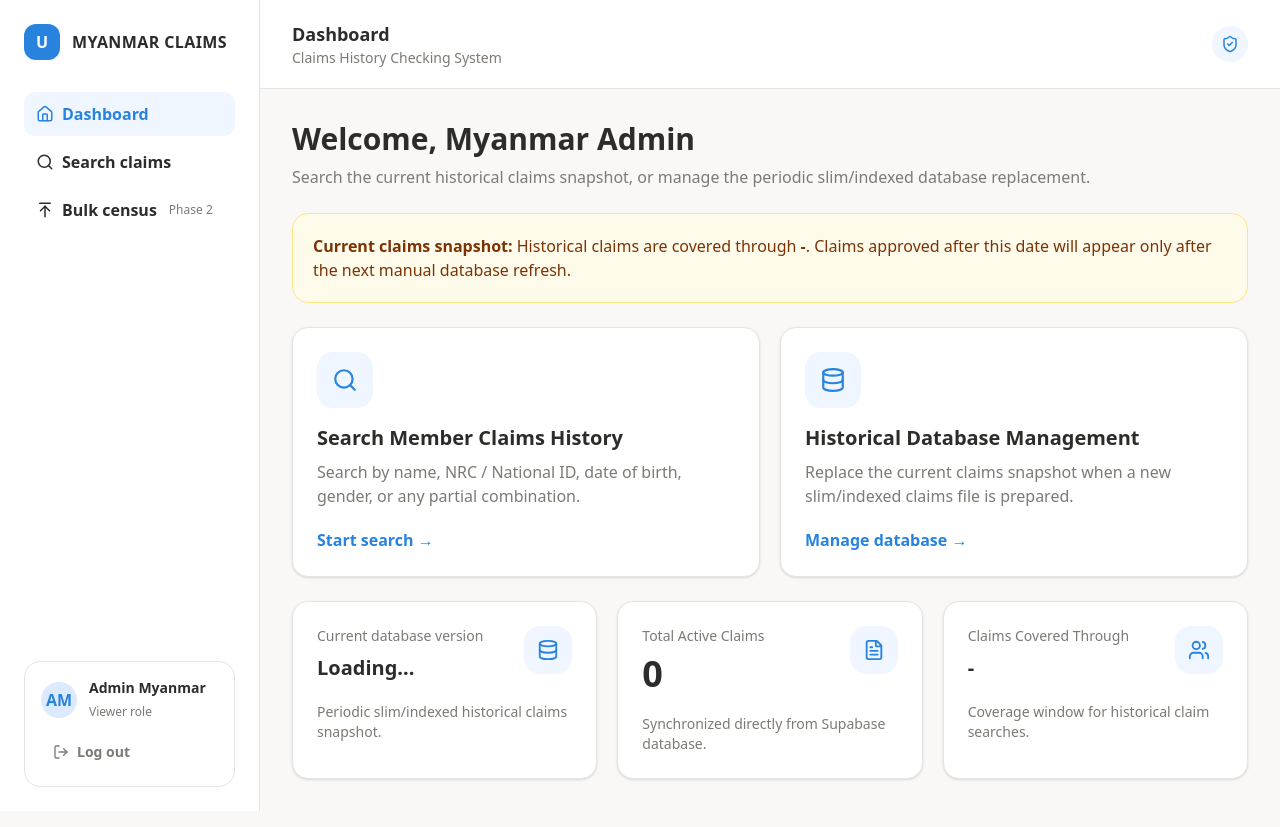
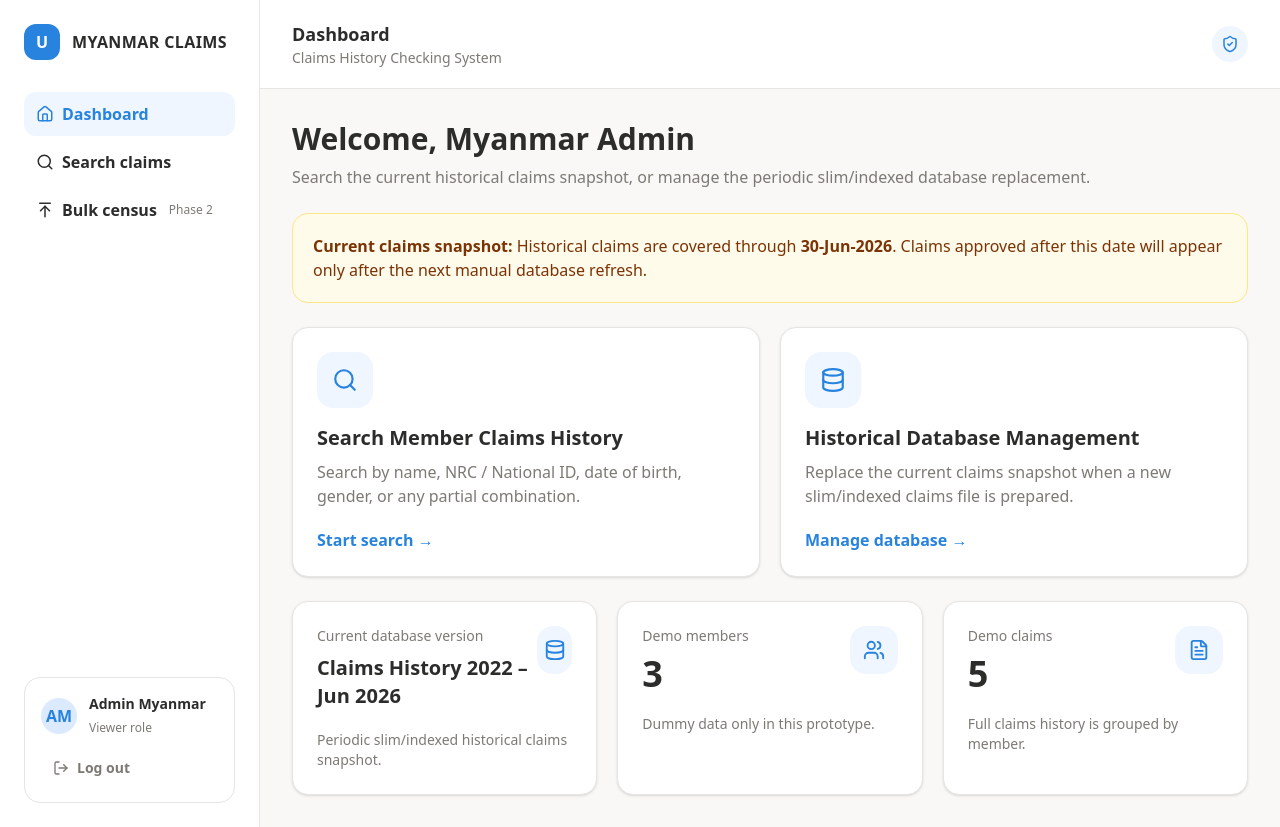
Before and after one commit to ulinkmyanmar/myanmar-claims-nextjs, a Next.js app: page /dashboard in a window 1280 px wide. Built offline with nearby package versions, Linux system fonts and the light colour scheme; no server answers.

Commit message:
Update page.tsx

```diff
--- a/app/dashboard/page.tsx
+++ b/app/dashboard/page.tsx
@@ -1,87 +1,77 @@
-'use client'
-
-import { useEffect, useState } from 'react'
 import Link from 'next/link'
 import { Search, Database, Users, FileText } from 'lucide-react'
 
 import AppShell from '@/components/AppShell'
+import { COVERAGE_DATE, CURRENT_VERSION } from '@/lib/constants'
+
 
 export default function Dashboard() {
-  const [stats, setStats] = useState({
-    totalClaims: 0,
-    latestVersion: 'Loading...',
-    coverageDate: '-',
-  })
-
-  // 组件挂载时拉取 Supabase 后台的真实统计数据
-  useEffect(() => {
-    async function fetchStats() {
-      try {
-        const res = await fetch('/api/dashboard/stats')
-        const data = await res.json()
-        if (data && !data.error) {
-          setStats({
-            totalClaims: data.totalClaims || 0,
-            latestVersion: data.latestVersion || 'Initial snapshot',
-            coverageDate: data.coverageDate || '-',
-          })
-        }
-      } catch (err) {
-        console.error('Failed to load dashboard stats', err)
-      }
-    }
-    fetchStats()
-  }, [])
-
   return (
     <AppShell>
+
       <section className="grid gap-6">
+
         {/* Page heading */}
         <div>
-          <h1 className="text-3xl font-bold">Welcome, Myanmar Admin</h1>
+          <h1 className="text-3xl font-bold">
+            Welcome, Myanmar Admin
+          </h1>
 
           <p className="mt-2 text-muted">
-            Search the current historical claims snapshot, or manage the periodic
-            slim/indexed database replacement.
+            Search the current historical claims snapshot, or manage the periodic slim/indexed database replacement.
           </p>
         </div>
 
+
         {/* Current claims snapshot */}
         <div className="rounded-2xl border border-amber-200 bg-amber-50 p-5">
+
           <p className="text-amber-900">
-            <strong>Current claims snapshot:</strong> Historical claims are
-            covered through <strong>{stats.coverageDate}</strong>. Claims
-            approved after this date will appear only after the next manual
-            database refresh.
+            <strong>Current claims snapshot:</strong>{' '}
+            Historical claims are covered through{' '}
+            <strong>{COVERAGE_DATE}</strong>.
+            Claims approved after this date will appear only after
+            the next manual database refresh.
           </p>
+
         </div>
+
 
         {/* Main actions */}
         <div className="grid gap-5 md:grid-cols-2">
+
           {/* Search Member */}
           <Link
             href="/search"
             className="card block transition hover:-translate-y-0.5 hover:shadow-md"
           >
+
             <div className="mb-4 flex h-14 w-14 items-center justify-center rounded-2xl bg-blue-50 text-brand">
               <Search size={26} />
             </div>
 
-            <h2 className="text-xl font-bold">Search Member Claims History</h2>
+            <h2 className="text-xl font-bold">
+              Search Member Claims History
+            </h2>
 
             <p className="mt-2 text-muted">
-              Search by name, NRC / National ID, date of birth, gender, or any
-              partial combination.
+              Search by name, NRC / National ID, date of birth,
+              gender, or any partial combination.
             </p>
 
-            <div className="mt-5 font-bold text-brand">Start search →</div>
+            <div className="mt-5 font-bold text-brand">
+              Start search →
+            </div>
+
           </Link>
+
 
           {/* Database Management */}
           <Link
             href="/database-management"
             className="card block transition hover:-translate-y-0.5 hover:shadow-md"
           >
+
             <div className="mb-4 flex h-14 w-14 items-center justify-center rounded-2xl bg-blue-50 text-brand">
               <Database size={26} />
             </div>
@@ -91,80 +81,115 @@ export default function Dashboard() {
             </h2>
 
             <p className="mt-2 text-muted">
-              Replace the current claims snapshot when a new slim/indexed claims
-              file is prepared.
+              Replace the current claims snapshot when a new
+              slim/indexed claims file is prepared.
             </p>
 
-            <div className="mt-5 font-bold text-brand">Manage database →</div>
+            <div className="mt-5 font-bold text-brand">
+              Manage database →
+            </div>
+
           </Link>
+
         </div>
+
 
         {/* Dashboard statistics */}
         <div className="grid gap-5 md:grid-cols-3">
+
           {/* Database version */}
           <div className="card">
+
             <div className="flex items-start justify-between">
+
               <div>
-                <p className="text-sm text-muted">Current database version</p>
+
+                <p className="text-sm text-muted">
+                  Current database version
+                </p>
 
                 <p className="mt-2 text-xl font-bold">
-                  {stats.latestVersion}
+                  {CURRENT_VERSION}
                 </p>
+
               </div>
 
               <div className="flex h-12 w-12 items-center justify-center rounded-2xl bg-blue-50 text-brand">
                 <Database size={22} />
               </div>
+
             </div>
 
             <p className="mt-5 text-sm text-muted">
               Periodic slim/indexed historical claims snapshot.
             </p>
+
           </div>
 
-          {/* Total Claims in Database */}
+
+          {/* Demo members */}
           <div className="card">
+
             <div className="flex items-start justify-between">
+
               <div>
-                <p className="text-sm text-muted">Total Active Claims</p>
+
+                <p className="text-sm text-muted">
+                  Demo members
+                </p>
 
                 <p className="mt-2 text-4xl font-bold">
-                  {stats.totalClaims}
+                  3
                 </p>
+
+              </div>
+
+              <div className="flex h-12 w-12 items-center justify-center rounded-2xl bg-blue-50 text-brand">
+                <Users size={22} />
+              </div>
+
+            </div>
+
+            <p className="mt-5 text-sm text-muted">
+              Dummy data only in this prototype.
+            </p>
+
+          </div>
+
+
+          {/* Demo claims */}
+          <div className="card">
+
+            <div className="flex items-start justify-between">
+
+              <div>
+
+                <p className="text-sm text-muted">
+                  Demo claims
+                </p>
+
+                <p className="mt-2 text-4xl font-bold">
+                  5
+                </p>
+
               </div>
 
               <div className="flex h-12 w-12 items-center justify-center rounded-2xl bg-blue-50 text-brand">
                 <FileText size={22} />
               </div>
+
             </div>
 
             <p className="mt-5 text-sm text-muted">
-              Synchronized directly from Supabase database.
+              Full claims history is grouped by member.
             </p>
+
           </div>
 
-          {/* Coverage Date Card */}
-          <div className="card">
-            <div className="flex items-start justify-between">
-              <div>
-                <p className="text-sm text-muted">Claims Covered Through</p>
+        </div>
 
-                <p className="mt-2 text-xl font-bold">
-                  {stats.coverageDate}
-                </p>
-              </div>
+      </section>
 
-              <div className="flex h-12 w-12 items-center justify-center rounded-2xl bg-blue-50 text-brand">
-                <Users size={22} />
-              </div>
-            </div>
-
-            <p className="mt-5 text-sm text-muted">
-              Coverage window for historical claim searches.
-            </p>
-          </div>
-        </div>
-      </section>
     </AppShell>
   )
 }
```
